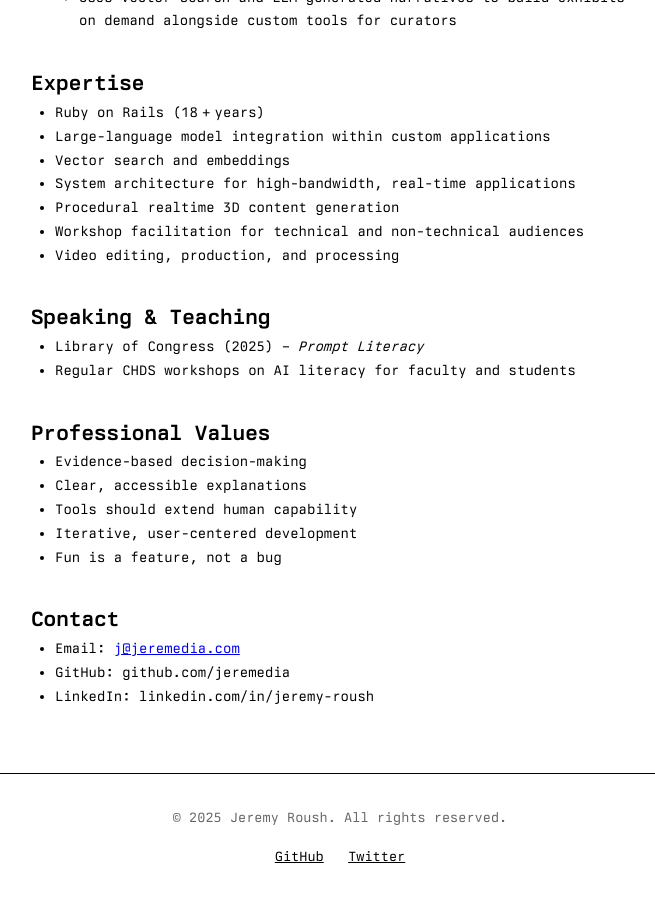
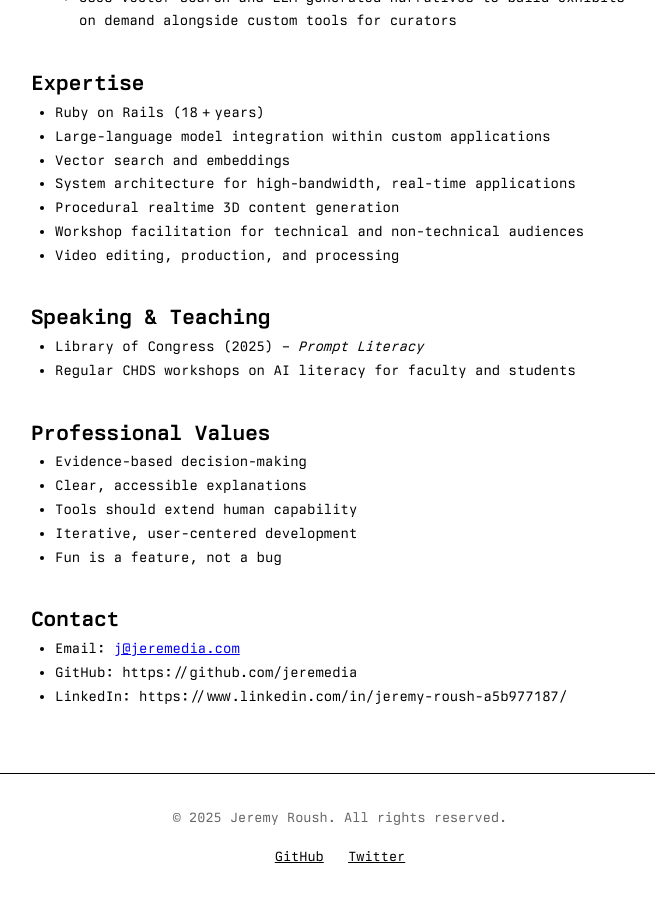
Before and after one commit to jeremedia/jeremedia.github.io, a Jekyll site: the page built from about.md, in a window 1280 px wide and 900 px high, scrolled down 587 px. Shown: the whole window, without its empty margins (300-955 px from the left). Built offline with Jekyll 4.4.1, drawn with Linux system fonts in a browser that asks for light colours; part of the change alters nothing that is shown.

Commit message:
Update LinkedIn URL in about page
🤖 Generated with [Claude Code](https://claude.ai/code)

Co-Authored-By: Claude <noreply@anthropic.com>

```diff
--- a/about.md
+++ b/about.md
@@ -47,5 +47,5 @@ I build reliable web and AI systems for the **Center for Homeland Defense & Sec
 ## Contact
 
 * Email: [j@jeremedia.com](mailto:j@jeremedia.com)
-* GitHub: github.com/jeremedia
-* LinkedIn: linkedin.com/in/jeremy‑roush
+* GitHub: https://github.com/jeremedia
+* LinkedIn: https://www.linkedin.com/in/jeremy-roush-a5b977187/
```
